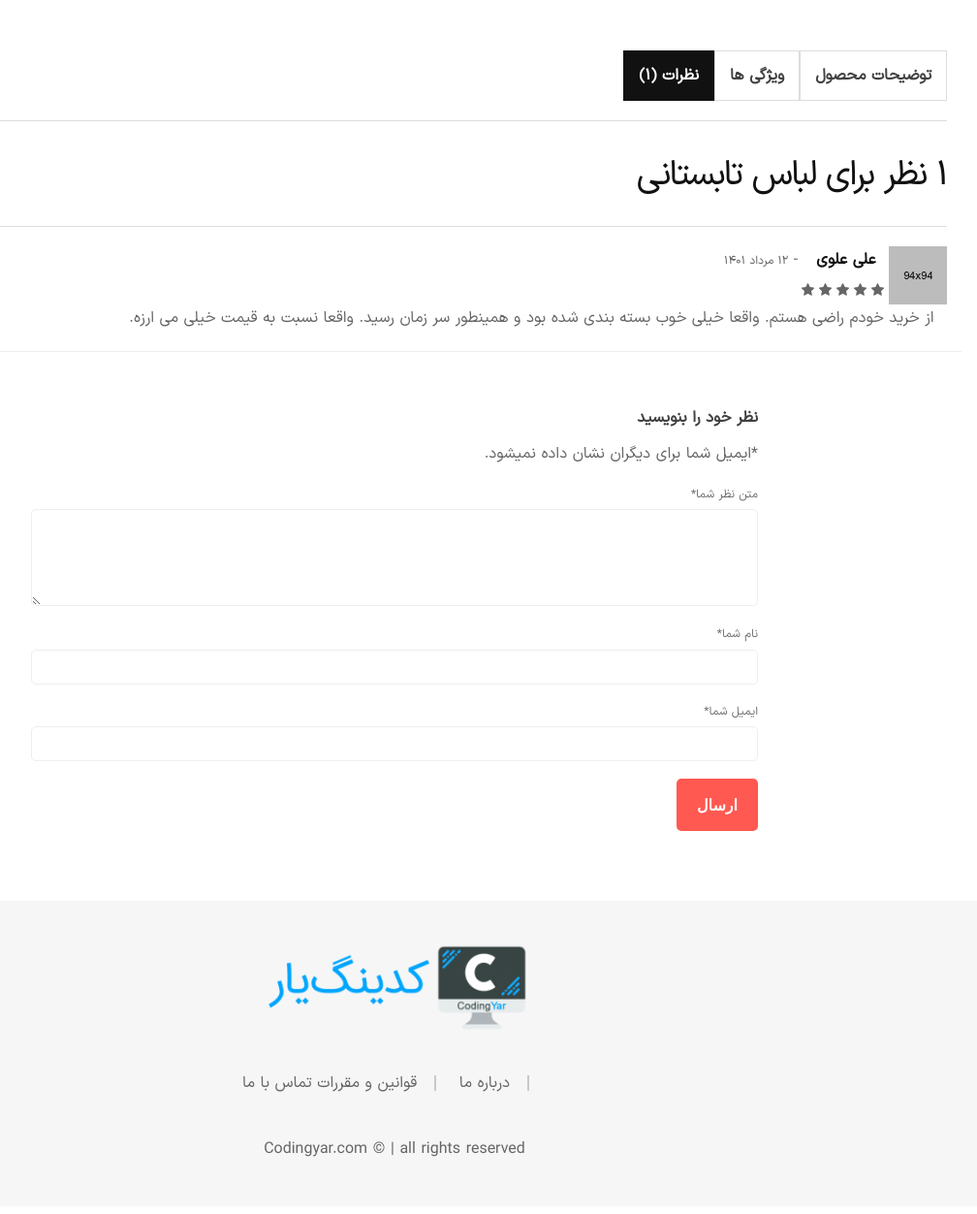
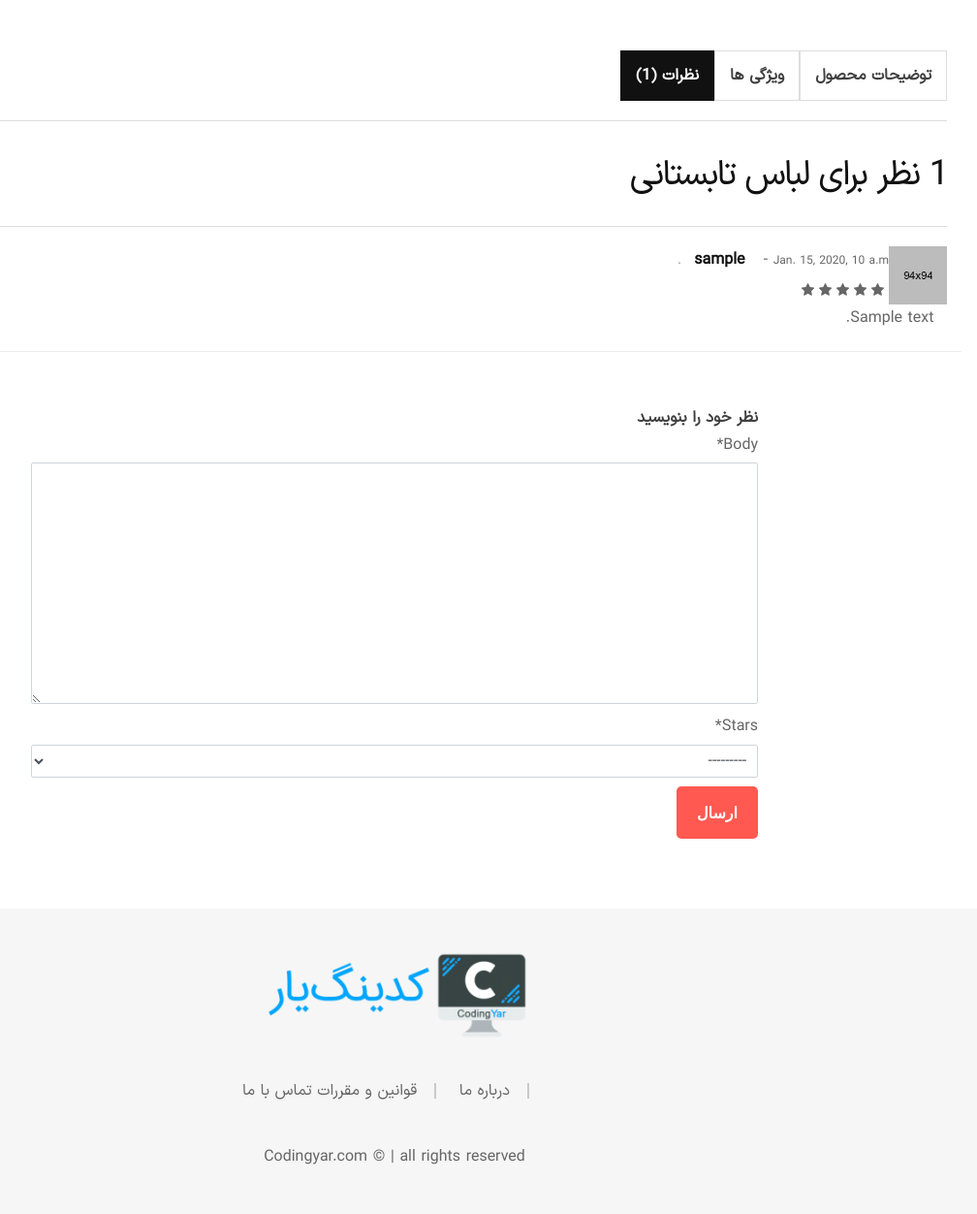
Before and after one commit to rezzahra/django-online-shop, a Django app: page /products/1/ in a window 1280 px wide, after a click that opens the changed part. Shown: the part 796-2048 px from the top of the page at 97% size, without its empty margins (251-1259 px from the left). Before the commit the page ends 1989 px from the top, so only its background shows below. Run offline with Django 4.2, Linux system fonts and the light colour scheme; tables that the repository leaves empty hold one stand-in row (values such as "Sample post"); some libraries are stand-ins or nearby versions; some web fonts are replaced.

Commit message:
add active comment and inline admin

```diff
--- /dev/null
+++ b/products/forms.py
@@ -0,0 +1,7 @@
+from django import forms
+from .models import Comment
+
+class CommentForm(forms.ModelForm):
+    class Meta:
+        model = Comment
+        fields = ['body', 'stars']
--- a/products/models.py
+++ b/products/models.py
@@ -1,5 +1,6 @@
 from django.db import models
 from django.urls import reverse
+from django.contrib.auth import get_user_model
 
 class Product(models.Model):
     title = models.CharField(max_length=50)
@@ -14,3 +15,31 @@ class Product(models.Model):
 
     def get_absolute_url(self):
         return reverse('detial', args=[self.pk])
+
+
+class ActiveCommentManager(models.Manager):
+    def get_queryset(self):
+        return super(ActiveCommentManager, self).get_queryset().filter(active=True)
+
+class Comment(models.Model):
+    CHOICE_STAR = [
+        ('1', 'very bad'),
+        ('2', 'bad'),
+        ('3', 'normal'),
+        ('4', 'good'),
+        ('5', 'perfect')
+    ]
+    auther = models.ForeignKey(get_user_model(), on_delete=models.CASCADE, related_name='comments')
+    product = models.ForeignKey(Product, related_name='comments', on_delete=models.CASCADE)
+    body = models.TextField()
+    datetime_created = models.DateTimeField(auto_now_add=True)
+    datetime_modified = models.DateTimeField(auto_now=True)
+    stars = models.CharField(max_length=10, choices=CHOICE_STAR)
+    active = models.BooleanField(default=True)
+
+    #manager
+    objects = models.Manager()
+    active_comments = ActiveCommentManager()
+
+    def get_absolute_url(self):
+        return reverse('detial', args=[self.product.id])
--- a/products/templates/products/detial_view.html
+++ b/products/templates/products/detial_view.html
@@ -1,5 +1,6 @@
 {% extends '_base.html' %}
-
+{% load static %}
+{% load crispy_forms_tags %}
 {% block content %}
 
 
@@ -89,7 +90,7 @@
                                     </a>
                                     <a class="m-0 product-data-tab__link nav-link" id="nav-reviews-tab"
                                        data-toggle="tab" href="#nav-reviews" role="tab" aria-selected="true">
-                                        <span>نظرات (۱)</span>
+                                        <span>نظرات ({{ comments.count}})</span>
                                     </a>
                                 </div>
                                 <div class="tab-content product-data-tab__content" id="product-tabContent">
@@ -128,36 +129,37 @@
                                     <div class="tab-pane fade" id="nav-reviews" role="tabpanel"
                                          aria-labelledby="nav-reviews-tab">
                                         <div class="product-reviews">
-                                            <h3 class="review__title">۱ نظر برای لباس تابستانی</h3>
+                                            <h3 class="review__title"> {{ comments.count }} نظر برای لباس تابستانی</h3>
                                             <ul class="review__list">
+                                                {% for comment in comments %}
                                                     <li class="review__item">
                                                         <div class="review__container">
                                                             <div class="review__text">
                                                                 <div class="d-flex flex-sm-row flex-row">
-                                                                <img src="assets/img/others/comment-1.jpg"
+                                                                    <img src="{% static 'img/others/comment-1.jpg' %}"
                                                                          alt="Review Avatar" class="review__avatar">
                                                                     <div>
                                                                         <div class="review__meta">
-                                                                        <strong class="review__author px-4">علی
-                                                                            علوی</strong>
+                                                                            <strong class="review__author px-4">{{ comment.auther.username }}</strong>
                                                                             <span class="review__dash">-</span>
-                                                                        <span class="review__published-date">۱۲ مرداد ۱۴۰۱</span>
+                                                                            <span class="review__published-date">{{ comment.datetime_created }}</span>
                                                                         </div>
                                                                         <div class="product-rating">
                                                                             <div class="m-0 star-rating star-five">
                                                                             <span>Rated <strong
-                                                                                    class="rating">5.00</strong> out of 5</span>
+                                                                                    class="rating">{{ comment.stars }}</strong> out of 5</span>
                                                                             </div>
                                                                         </div>
                                                                     </div>
                                                                 </div>
                                                                 <p class="review__description text-right px-4">
-                                                                از خرید خودم راضی هستم. واقعا خیلی خوب بسته بندی شده بود
-                                                                و همینطور سر زمان رسید. واقعا نسبت به قیمت خیلی می ارزه.
+                                                                    {{ comment.body }}
                                                                 </p>
                                                             </div>
                                                         </div>
                                                     </li>
+                                                {% endfor %}
+
                                             </ul>
                                             <div class="review-form-wrapper">
                                                 <div class="row">
@@ -165,38 +167,14 @@
                                                     <div class="col-lg-8 m-auto">
                                                         <span class="reply-title pull-right">نظر خود را بنویسید</span>
                                                         <br>
-                                                        <form action="#" class="form text-right">
-                                                            <div class="form-notes mb--20">
-                                                                <p class="my-3"><span class="required">*</span>ایمیل شما
-                                                                    برای دیگران نشان داده نمیشود.</p>
-                                                            </div>
-                                                            <div class="form__group mb--10">
-                                                                <label class="form__label d-block" for="email">متن نظر
-                                                                    شما<span class="required">*</span></label>
-                                                                <textarea name="review" id="review"
-                                                                          class="form__input form__input--textarea"></textarea>
-                                                            </div>
-                                                            <div class="form__group mb--20">
-                                                                <label class="form__label d-block" for="name">نام
-                                                                    شما<span class="required">*</span></label>
-                                                                <input type="text" name="name" id="name"
-                                                                       class="form__input">
-                                                            </div>
-                                                            <div class="form__group mb--20">
-                                                                <label class="form__label d-block" for="email">ایمیل شما<span
-                                                                        class="required">*</span></label>
-                                                                <input type="email" name="email" id="email"
-                                                                       class="form__input">
-                                                            </div>
-                                                            <div class="form__group">
-                                                                <div class="form-row">
-                                                                    <div class="col-12">
+                                                        <form action="{% url 'comment_create' products.id %}" class="form text-right" method="post">
+                                                            {% csrf_token %}
+                                                            {{ comment_form|crispy }}
+
                                                             <input type="submit" value="ارسال"
                                                                    class="btn-submit">
-                                                                    </div>
-                                                                </div>
-                                                            </div>
                                                         </form>
+
                                                     </div>
                                                 </div>
                                             </div>
--- a/products/urls.py
+++ b/products/urls.py
@@ -3,5 +3,6 @@ from .import views
 
 urlpatterns = [
     path('', views.ProductListView.as_view(), name='products_list'),
-    path('<int:pk>/', views.ProductDietailView.as_view(), name='detial')
+    path('<int:pk>/', views.ProductDietailView.as_view(), name='detial'),
+    path('comment/<int:pk>/', views.CreateCommentForm.as_view(), name='comment_create')
 ]
--- a/products/views.py
+++ b/products/views.py
@@ -1,7 +1,9 @@
-from django.shortcuts import render
+from django.shortcuts import get_object_or_404
 from django.views import generic
 
-from .models import Product
+import products.models
+from .forms import CommentForm
+from .models import Product, Comment, ActiveCommentManager
 
 
 class ProductListView(generic.ListView):
@@ -14,3 +16,24 @@ class ProductDietailView(generic.DetailView):
     model = Product
     template_name = 'products/detial_view.html'
     context_object_name = 'products'
+
+
+    def get_context_data(self, **kwargs):
+        context = super().get_context_data(**kwargs)
+        products = self.object
+        context['comments']=products.comments(manager='active_comments').all()
+        context['comment_form'] = CommentForm()
+        return context
+
+
+
+class CreateCommentForm(generic.CreateView):
+    model = Comment
+    form_class = CommentForm
+    def form_valid(self, form):
+        obj = form.save(commit=False)
+        obj.auther = self.request.user
+        product_id = int(self.kwargs['pk'])
+        product = get_object_or_404(Product, id=product_id)
+        obj.product = product
+        return super().form_valid(form)
```
Also changed, not shown: products/admin.py (+13 -1 lines), products/migrations/0002_comment.py (added), products/migrations/0003_comment_active.py (added). Lines whose indentation alone changed are shown as unchanged.
